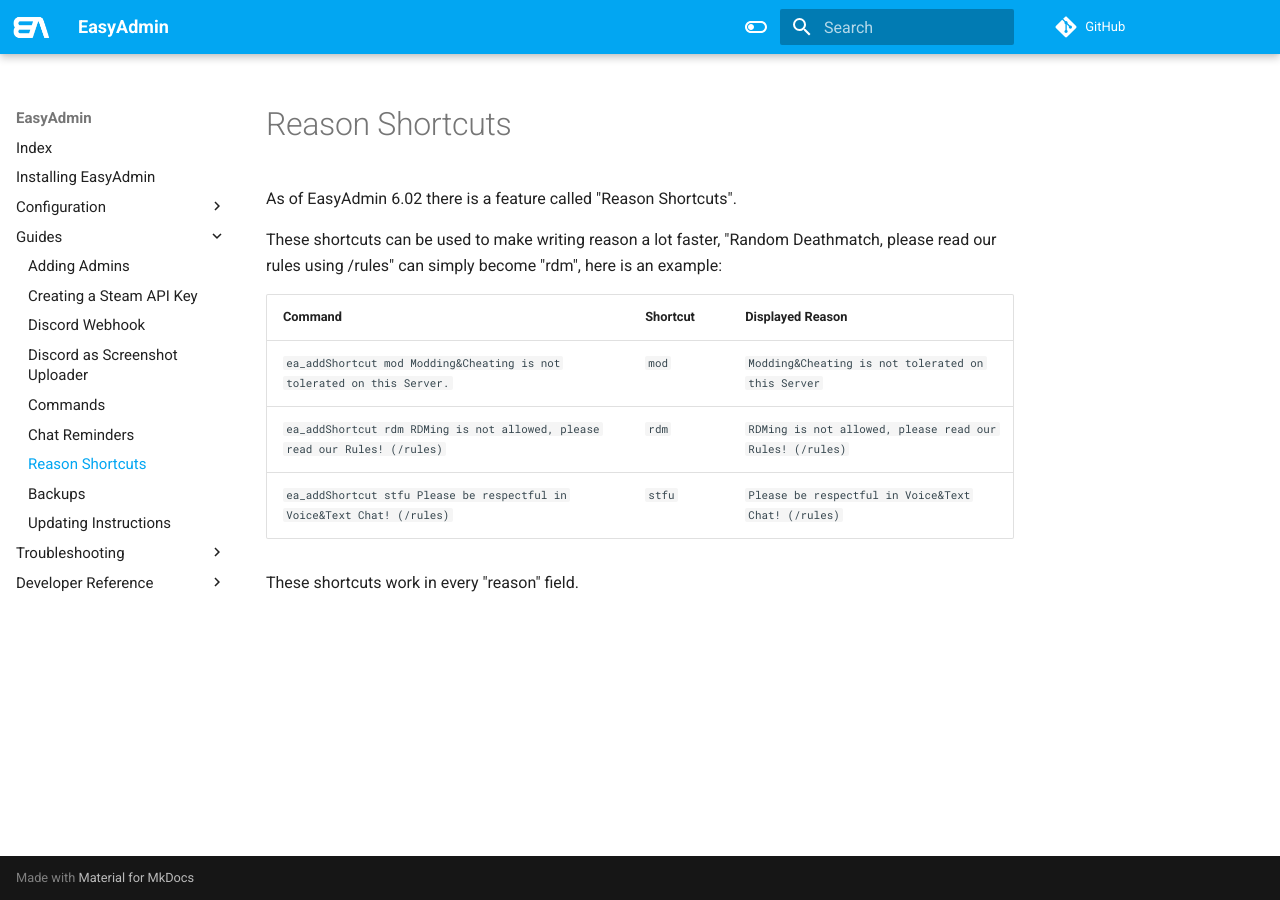
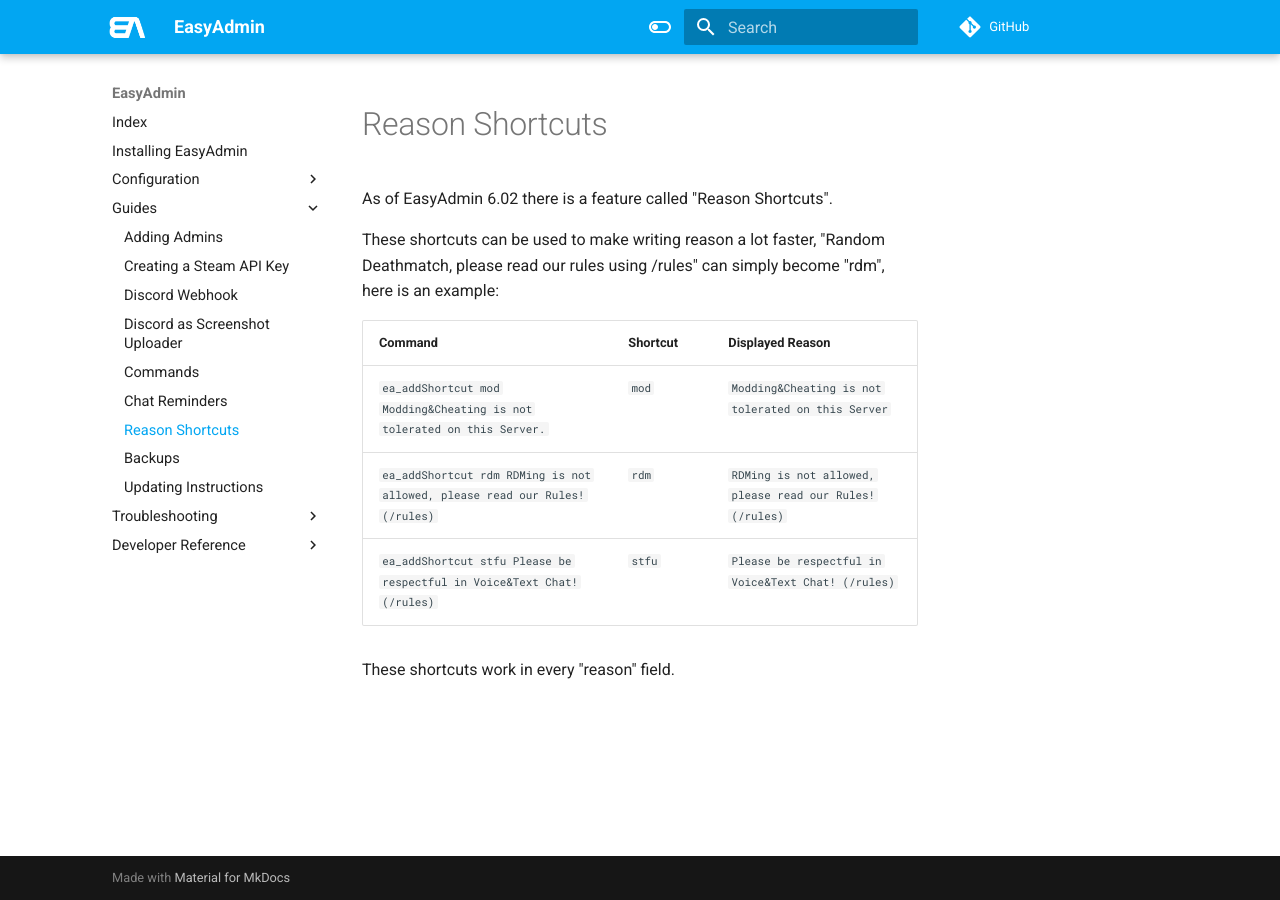
Before and after one commit to Blumlaut/EasyAdmin-docs, an MkDocs documentation site: the page built from docs/shortcuts.md, in a window 1280 px wide. Built offline with MkDocs 1.6.1 and Material for MkDocs 9.7.7, drawn with Linux system fonts in a browser that asks for light colours; comment, search, counter and statistics services are not loaded.

Commit message:
more tweaks

```diff
--- a/docs/stylesheets/extra.css
+++ b/docs/stylesheets/extra.css
@@ -1,9 +1,9 @@
 .md-grid {
-	max-width: 1600px;
+	max-width: 85%;
 }
 
 .md-nav {
-	font-size: .75rem;
+	font-size: .73rem;
 	line-height: 1.35;
 }
 
@@ -15,3 +15,6 @@
     height: 2rem;
     width: 2rem;
 }
+.md-sidebar {
+	padding-top: 0rem;
+}
```
